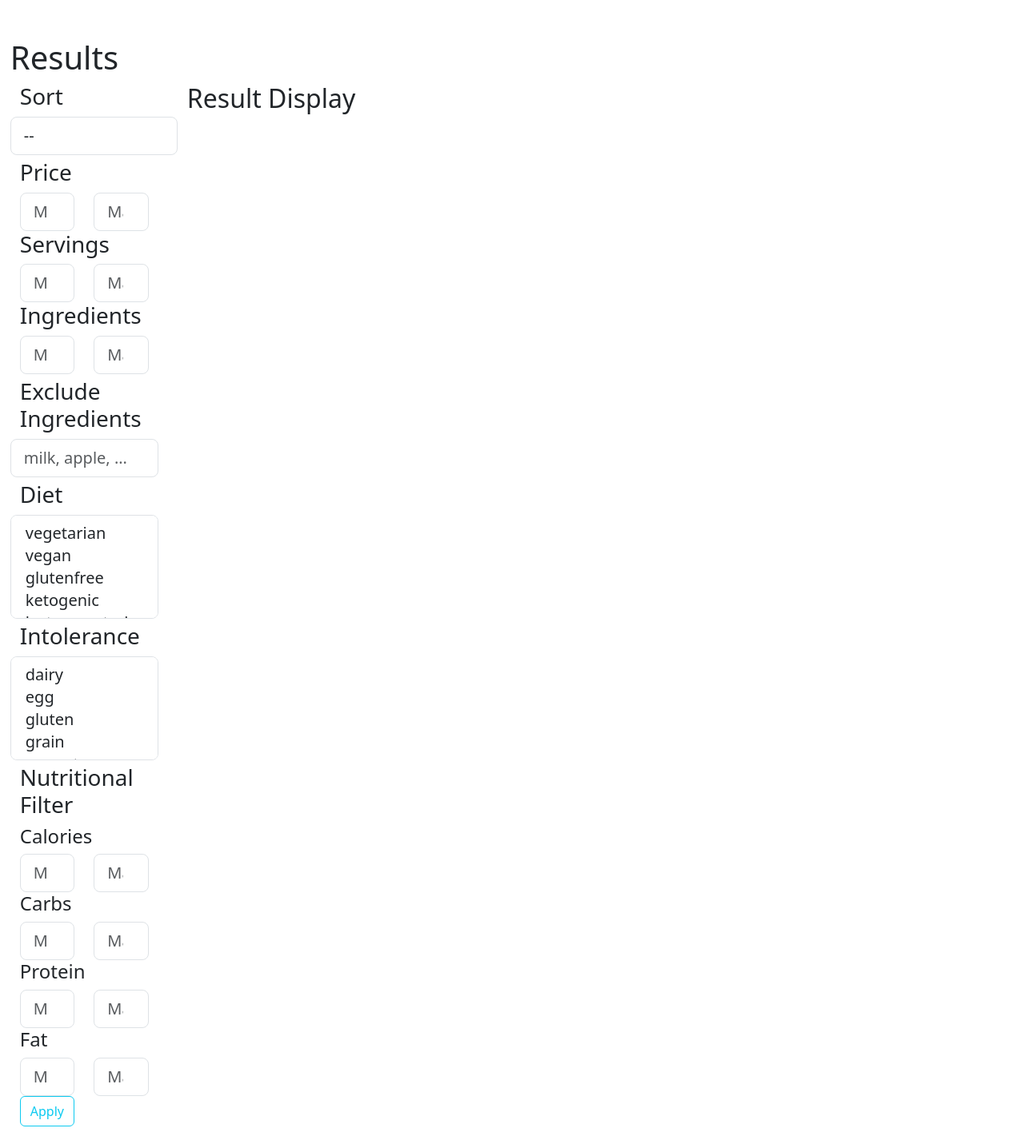
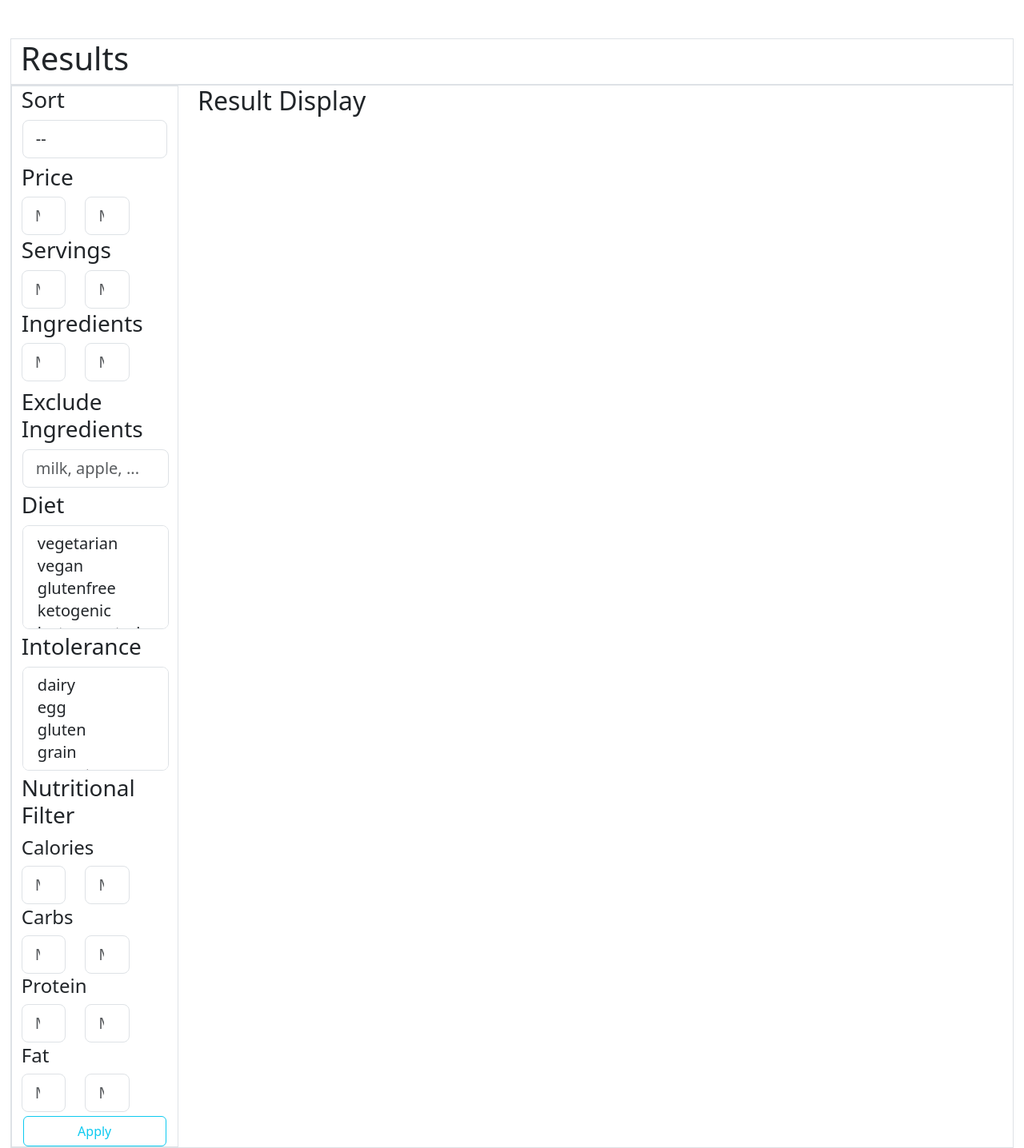
Before and after one commit to jcsantoto/recipe-app, a Flask app: page /search in a window 1280 px wide. Shown: the part 56-1492 px from the top of the page at 80% size. Before the commit the page ends 1465 px from the top, so only its background shows below. Run offline with Flask 2, Linux system fonts and the light colour scheme; data that the repository does not hold is empty; some libraries are stand-ins or nearby versions.

Commit message:
Preliminary outlining of text boxes and spacing

```diff
--- a/src/templates/display_results.html
+++ b/src/templates/display_results.html
@@ -2,7 +2,7 @@
 
 {% block content %}
 <script src = "../styles/frontend_code.js"></script>
-<div style = "margin-left: 1%;">
+<div class = "row border" style = "margin-left: 1%; margin-right: 1%;">
     <h1> Results </h1>
 
             {% if notices %}
@@ -17,9 +17,9 @@
 
 </div>
 
-<div class = "row" style = "margin-left: 1%; margin-right: 1%;">
+<div class = "row border" style = "margin-left: 1%; margin-right: 1%;">
 
-    <div class = "col-md-2">
+    <div class = "col-md-2 border">
         <form method="POST" action="">
             {{ form.hidden_tag() }}
 
@@ -28,22 +28,24 @@
             </div>
 
             <!-- 0th section for sort dropdown-->
-            <div class = "row">
+            <div class = "row" style = "margin-left:0.5%; margin-right: 0.5%;">
                 {{ form.sort(class="form-control form-control-lg") }}
             </div>
 
             <!--First section for price filter-->
             <div class = "row" style = "margin-top: 3%;">
-                <div class = "row">
+                <div class = "row" style = "margin-top: 0%">
 
                     {% for nested in form.custom_filters %}
                         {{ nested.csrf_token }}
+                    <div class = "row" style = "margin-top: 1%;">
                         <h3> {{ nested.label }} </h3>
                         <div class = "col">
                             {{ nested.min_value(class="form-control form-control-lg") }}
                         </div>
                         <div class = "col">
                             {{ nested.max_value(class="form-control form-control-lg") }}
+                        </div>
                     </div>
 
                     {% endfor %}
@@ -53,11 +55,11 @@
 
 
             <!--Second section for ingredient filter-->
-            <div class = "row" style = "margin-top: 3%;">
+            <div class = "row" style = "margin-top: 5%;">
                 <div class = "row">
                     <h3>Exclude Ingredients</h3>
                 </div>
-                <div class = "row">
+                <div class = "row" style = "margin-left:0.5%;">
                     {{ form.ingredients(class="form-control form-control-lg") }}
                 </div>
             </div>
@@ -67,7 +69,7 @@
                 <div class = "row">
                     <h3>Diet</h3>
                 </div>
-                <div class = "row">
+                <div class = "row" style = "margin-left: 0.5%;">
                     {{ form.diet(class="form-control form-control-lg") }}
                 </div>
             </div>
@@ -78,7 +80,7 @@
                 <div class = "row">
                     <h3>Intolerance</h3>
                 </div>
-                <div class = "row">
+                <div class = "row" style = "margin-left: 0.5%;">
                     {{ form.intolerances(class="form-control form-control-lg") }}
                 </div>
             </div>
@@ -93,12 +95,14 @@
 
                     {% for nested in form.nutrition %}
                         {{ nested.csrf_token }}
+                    <div class = "row" style = "margin-top: 1%;">
                         <h4> {{ nested.label }} </h4>
                         <div class = "col">
                             {{ nested.min_value(class="form-control form-control-lg") }}
                         </div>
                         <div class = "col">
                             {{ nested.max_value(class="form-control form-control-lg") }}
+                        </div>
                     </div>
 
                     {% endfor %}
@@ -107,34 +111,35 @@
 
             </div>
 
+            <div class = "row" style = "margin-top: 3%; margin-left: 1%; margin-right: 1%;">
                 {{ form.apply(class="btn btn-outline-info") }}
+            </div>
         </form>
     </div>
 
     <!--Recipes-->
-    <div class = "col-md-8">
+    <div class = "col" style = "margin-left: 1%; margin-right: 1%;">
 
 
-        <div class = "row" style = "margin-bottom: 2%;">
+            <div class = "row">
             <h2> Result Display </h2>
+            </div>
             {% for recipe in results %}
 
-            <div class = "col-md-4">
-                <img src = "{{ recipe['image'] }}" style = "max-width: 500px; max-height: 500px;">
+            <div class = "row border border-danger" style = "margin-top: 1%;">
+                <div class = "col col-md-4 align-self-center" style = "">
+                    <img class = "img-fluid  w-100 mh-100" src = "{{ recipe['image'] }}" style = "">
                 </div>
 
-            <div class = "col-md-8">
+                <div class = "col-md-8 ">
                     <div class = "row">
                         <a href = "/recipe/{{ recipe['id'] }}" > <h3> {{ recipe['title']|safe }} </h3> </a>
                     </div>
 
                     <div class = "row"><h4> {{ recipe['summary']|safe }} </h4></div>
                 </div>
-
-
+            </div>
         {% endfor %}
-        </div>
-
     </div>
 
 </div>
```
Lines whose indentation alone changed are shown as unchanged.
